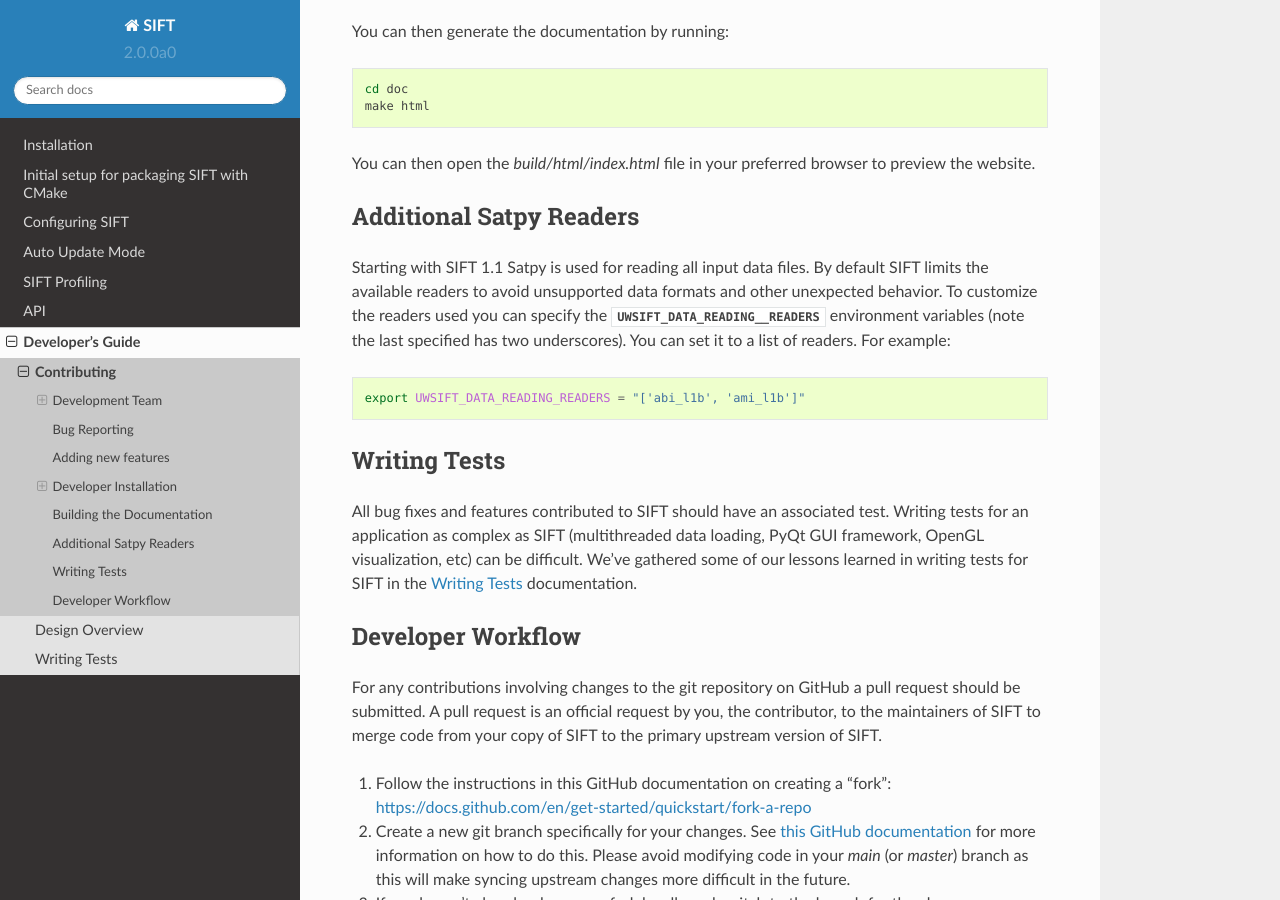
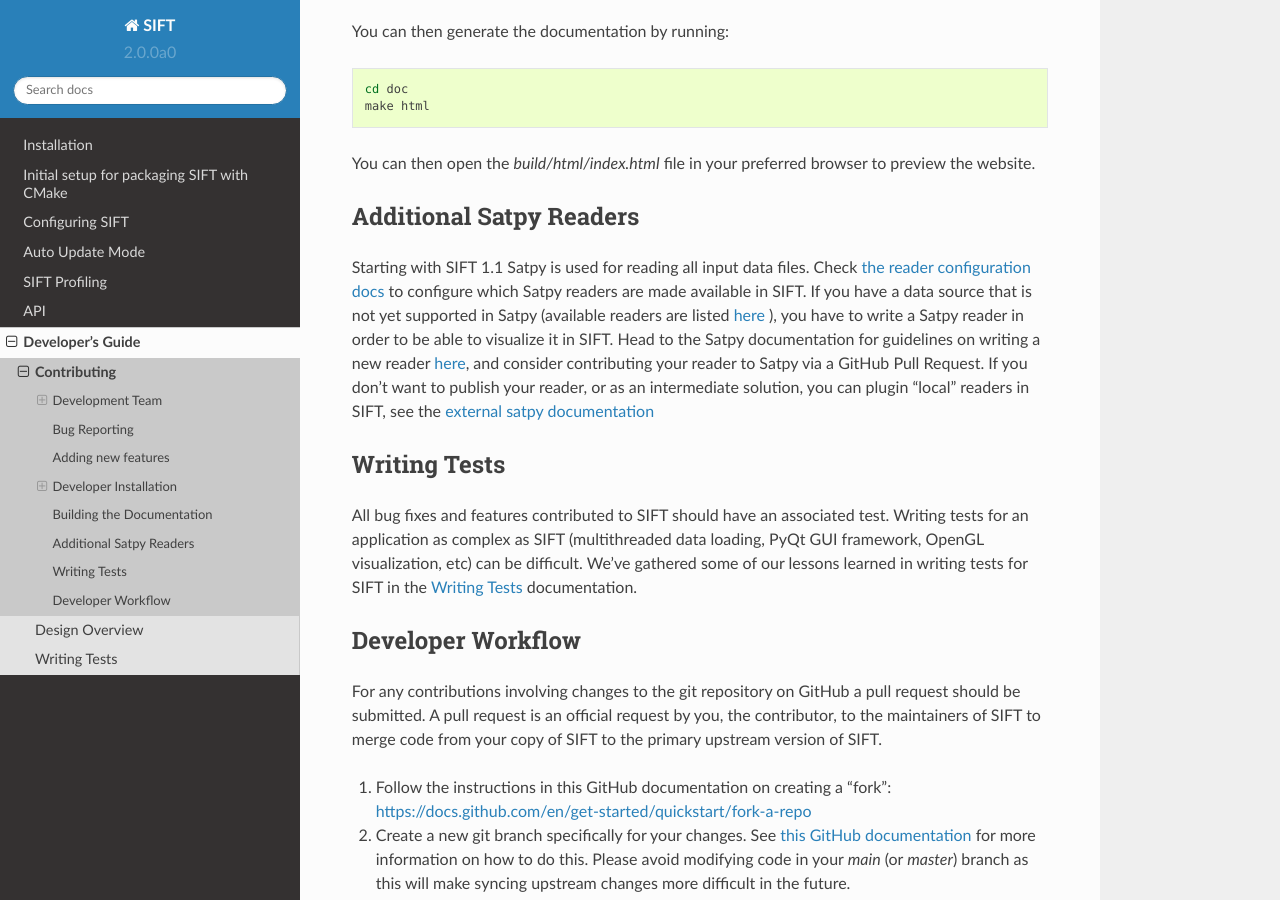
Before and after one commit to ssec/sift, a Sphinx documentation site: the page built from doc/source/dev_guide/contributing.rst, in a window 1280 px wide and 900 px high, scrolled down 2643 px. Built offline with Sphinx 7.4.7 and the Read the Docs theme 2.0.0, drawn with Linux system fonts in a browser that asks for light colours.

Commit message:
Update doc/source/dev_guide/contributing.rst

```diff
--- a/doc/source/dev_guide/contributing.rst
+++ b/doc/source/dev_guide/contributing.rst
@@ -153,15 +153,14 @@
 Additional Satpy Readers
 ------------------------
 
-Starting with SIFT 1.1 Satpy is used for reading all input data files. By
-default SIFT limits the available readers to avoid unsupported data formats
-and other unexpected behavior. To customize the readers used you can specify
-the :envvar:`UWSIFT_DATA_READING__READERS` environment variables (note the last
-specified has two underscores). You can set it to a list of readers. For example:
-
-.. code-block:: bash
-
-   export UWSIFT_DATA_READING_READERS = "['abi_l1b', 'ami_l1b']"
+Starting with SIFT 1.1 Satpy is used for reading all input data files.
+Check :doc:`the reader configuration docs </configuration/readers>` to configure which Satpy
+readers are made available in SIFT. If you have a data source that is not yet supported in Satpy
+(available readers are listed `here <https://satpy.readthedocs.io/en/stable/index.html#id1>`_ ), you
+have to write a Satpy reader in order to be able to visualize it in SIFT. Head to the Satpy
+documentation for guidelines on writing a new reader `here <https://satpy.readthedocs.io/en/stable/dev_guide/custom_reader.html>`_, and consider
+contributing your reader to Satpy via a GitHub Pull Request. If you don't want to publish your reader, or as an
+intermediate solution, you can plugin "local" readers in SIFT, see the :doc:`external satpy documentation </configuration/external_satpy>`
 
 Writing Tests
 -------------
```
